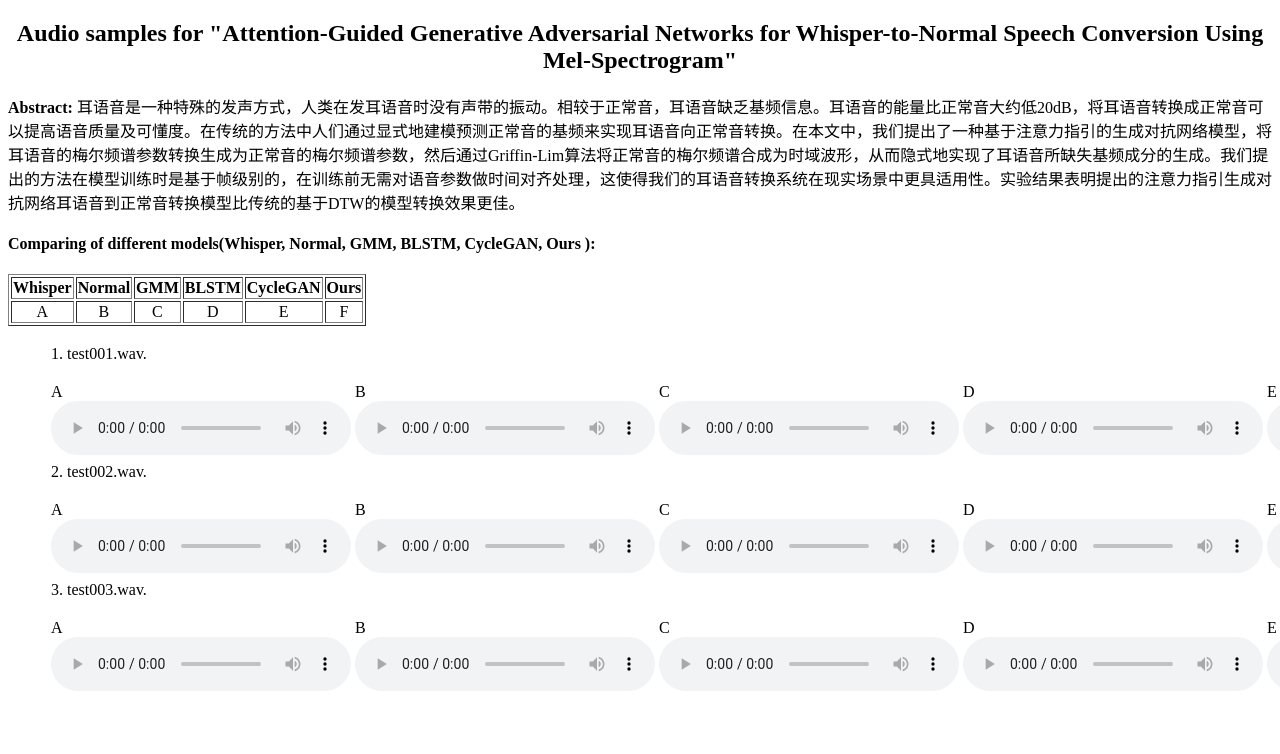
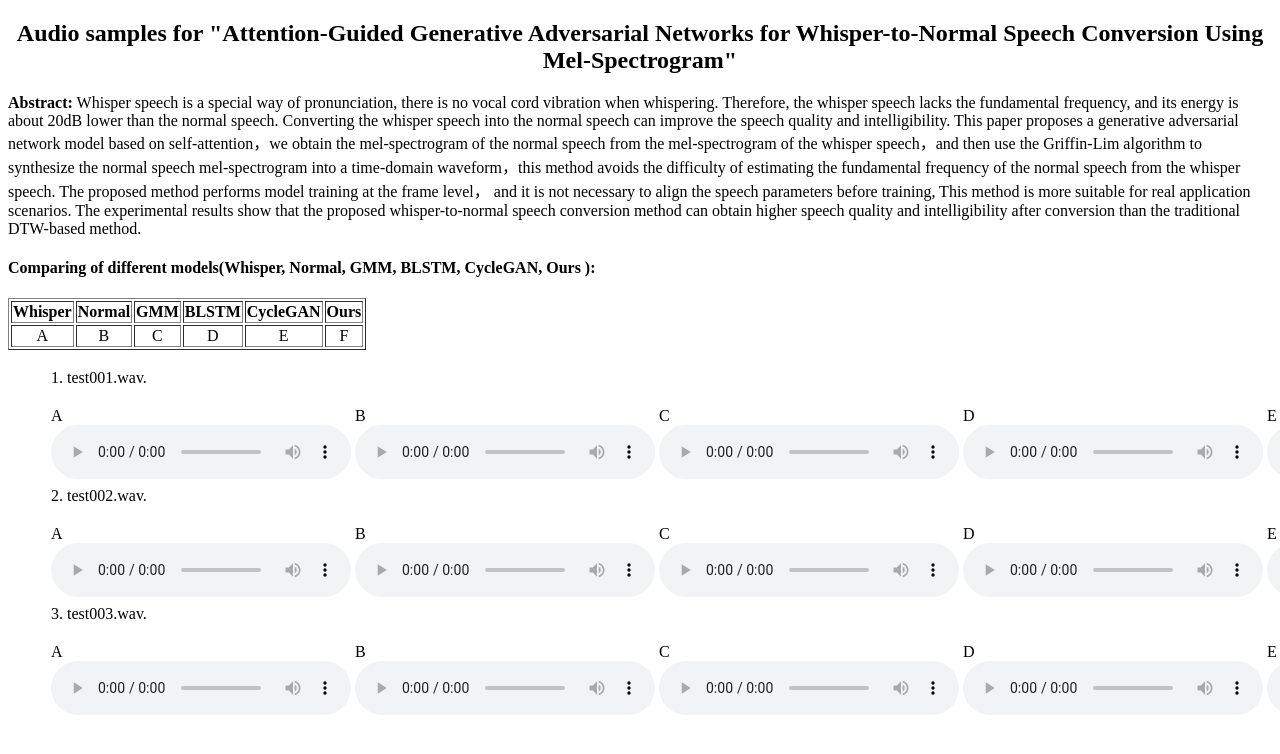
Before and after one commit to mingze-sheep/b204.github.io, a plain HTML site: page index.html in a window 1280 px wide. Shown: the top 754 px of the page. Drawn offline with Linux system fonts and the light colour scheme.

Commit message:
Update index.html

```diff
--- a/index.html
+++ b/index.html
@@ -11,7 +11,7 @@
 
     <h2 align="center"> Audio samples for "Attention-Guided Generative Adversarial Networks for Whisper-to-Normal Speech Conversion Using Mel-Spectrogram"</h2>
     <!-- <div><b>Authors:</b> WeiWei Yu, Jian Zhou, HuaBin Wang, Liang Tao, Hon Keung Kwan</div> -->
-    <div><b>Abstract:</b> 耳语音是一种特殊的发声方式，人类在发耳语音时没有声带的振动。相较于正常音，耳语音缺乏基频信息。耳语音的能量比正常音大约低20dB，将耳语音转换成正常音可以提高语音质量及可懂度。在传统的方法中人们通过显式地建模预测正常音的基频来实现耳语音向正常音转换。在本文中，我们提出了一种基于注意力指引的生成对抗网络模型，将耳语音的梅尔频谱参数转换生成为正常音的梅尔频谱参数，然后通过Griffin-Lim算法将正常音的梅尔频谱合成为时域波形，从而隐式地实现了耳语音所缺失基频成分的生成。我们提出的方法在模型训练时是基于帧级别的，在训练前无需对语音参数做时间对齐处理，这使得我们的耳语音转换系统在现实场景中更具适用性。实验结果表明提出的注意力指引生成对抗网络耳语音到正常音转换模型比传统的基于DTW的模型转换效果更佳。</div>
+    <div><b>Abstract:</b> Whisper speech is a special way of pronunciation, there is no vocal cord vibration when whispering. Therefore, the whisper speech lacks the fundamental frequency, and its energy is about 20dB lower than the normal speech. Converting the whisper speech into the normal speech can improve the speech quality and intelligibility. This paper proposes a generative adversarial network model based on self-attention，we obtain the mel-spectrogram of the normal speech from the mel-spectrogram  of the whisper speech，and then use the Griffin-Lim algorithm to synthesize the normal speech mel-spectrogram into a time-domain waveform，this method avoids the difficulty of estimating the fundamental frequency of the normal speech from the whisper speech. The proposed method performs model training at the frame level， and it is not necessary to align the speech parameters before training, This method is more suitable for real application scenarios. The experimental results show that the proposed whisper-to-normal speech conversion method can obtain higher speech quality and intelligibility after conversion than the traditional DTW-based method. </div>
 
 
     <h4>Comparing of different models(Whisper, Normal, GMM, BLSTM, CycleGAN, Ours ): </h4>
```
